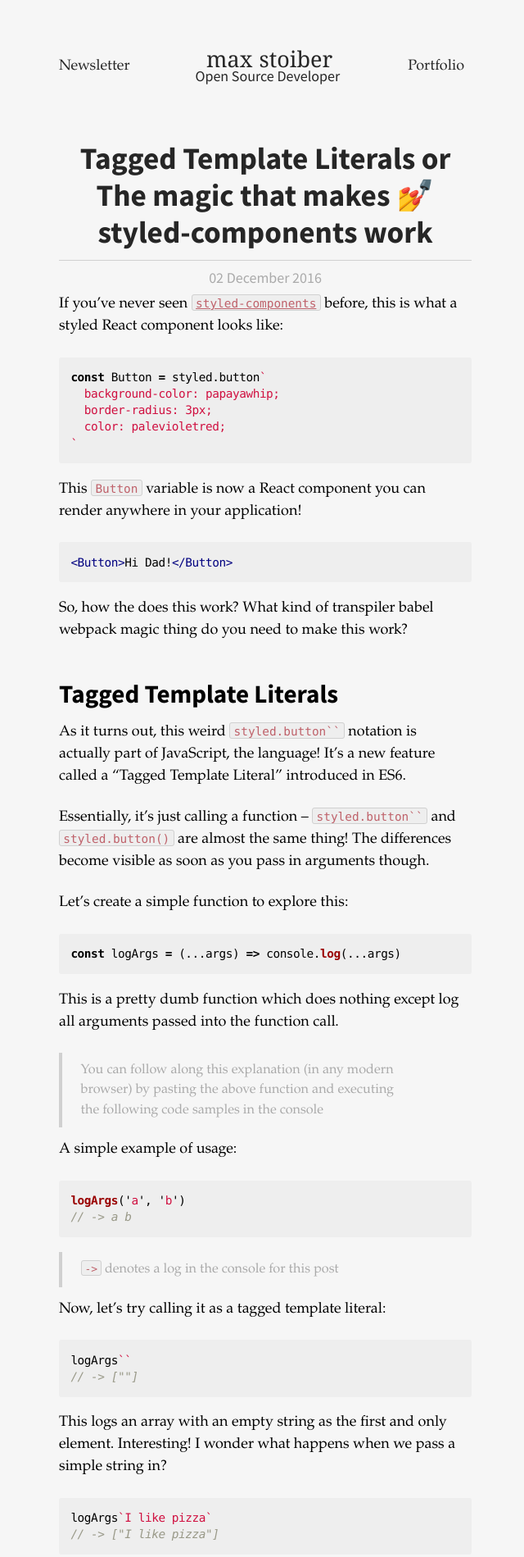
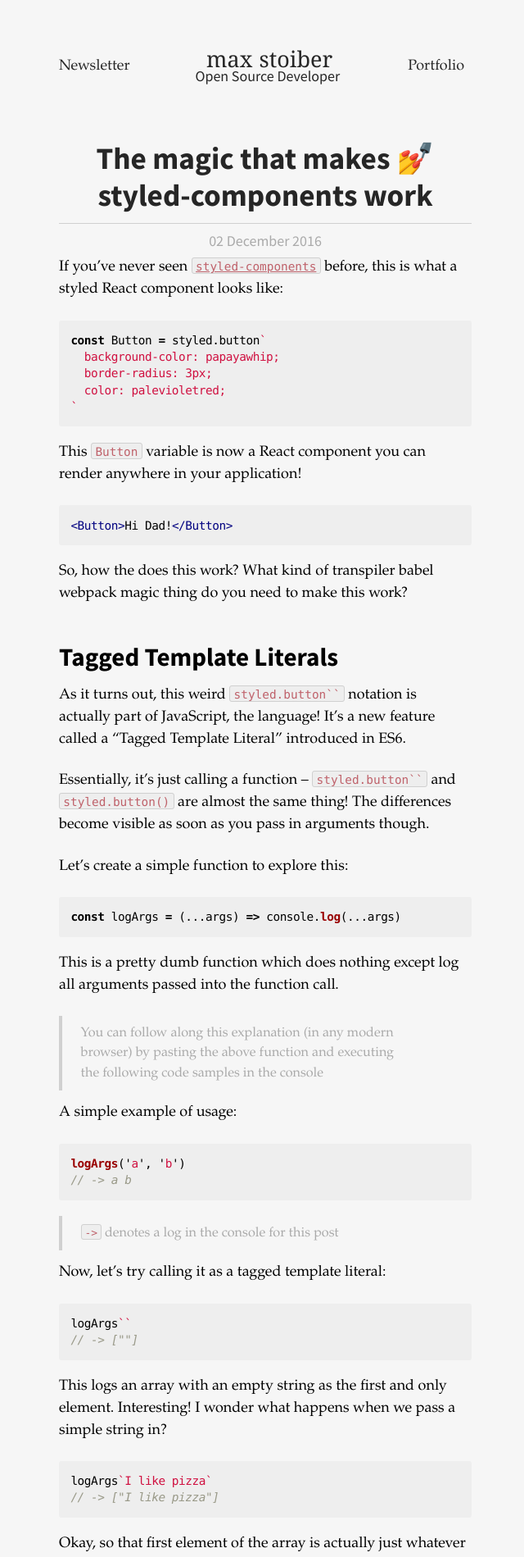
Before and after one commit to mxstbr/mxstbr.github.io, a Jekyll site: the page built from _posts/2016-12-02-styled-components-magic-explained.md, in a window 1280 px wide. Shown: the top 1899 px of the page at 82% size, without its empty margins (316-956 px from the left). Built offline with Jekyll 4.4.1, drawn with Linux system fonts in a browser that asks for light colours; some of the changed text lies outside the part shown.

Commit message:
Cleanup magic post

```diff
--- a/_posts/2016-12-02-styled-components-magic-explained.md
+++ b/_posts/2016-12-02-styled-components-magic-explained.md
@@ -1,6 +1,6 @@
 ---
 published: true
-title: Tagged Template Literals or The magic that makes 💅 styled-components work
+title: The magic that makes 💅 styled-components work
 tags: styling react styled-components
 ---
 
```
Also changed, not shown: other parts of _posts/2016-12-02-styled-components-magic-explained.md (+1 -1 lines).
